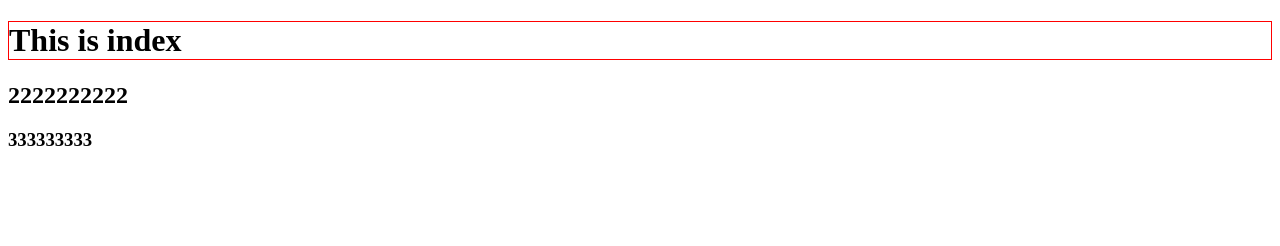
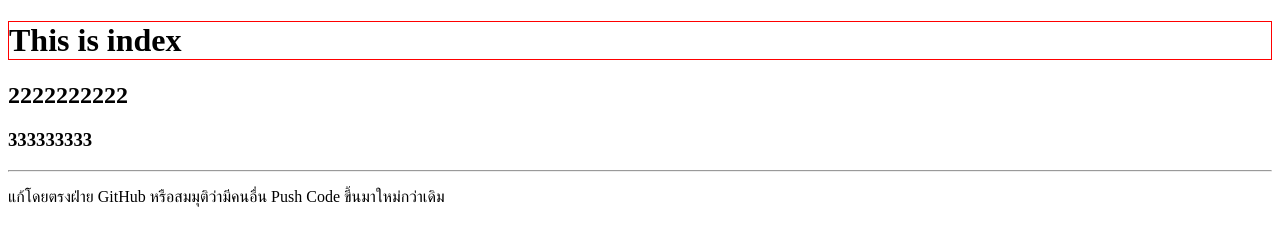
Before and after one commit to chawsakkarin/GitPlayground, a plain HTML site: page index.html in a window 1280 px wide. Drawn offline with Linux system fonts and the light colour scheme.

Commit message:
Update index.html
มีคนเพิ่มมาใหม่

```diff
--- a/index.html
+++ b/index.html
@@ -11,6 +11,8 @@
     <h1 style="border: 1px solid red;">This is index</h1>
     <h2>2222222222</h2>
     <h3>333333333</h3>
+    <hr/>
+    <p>แก้โดยตรงฝ่าย GitHub หรือสมมุติว่ามีคนอื่น Push Code ขึ้นมาใหม่กว่าเดิม</p>
 </body>
 
 </html>
```
